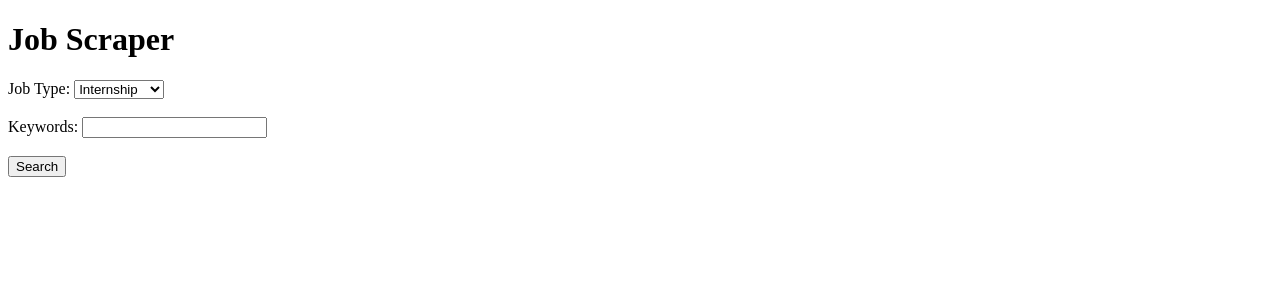
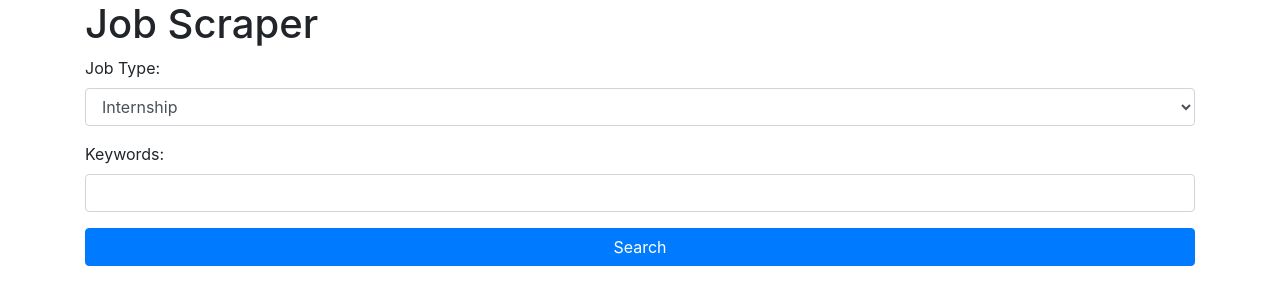
Before and after one commit to ShreyKrish/LinkedInWebScraper, a Flask app: page / in a window 1280 px wide. Shown: the top 305 px of the page. Run offline with Flask 3, Linux system fonts and the light colour scheme; some libraries are stand-ins or nearby versions.

Commit message:
new site layout

```diff
--- a/templates/index.html
+++ b/templates/index.html
@@ -2,19 +2,36 @@
 <html>
 <head>
     <title>Job Scraper</title>
+    <link href="https://stackpath.bootstrapcdn.com/bootstrap/4.5.2/css/bootstrap.min.css" rel="stylesheet">
+    <link href="{{ url_for('static', filename='css/styles.css') }}" rel="stylesheet">
 </head>
 <body>
+    <div class="container">
         <h1>Job Scraper</h1>
-    <form action="/search" method="post">
+        <form action="/search" method="post" onsubmit="showSpinner()">
+            <div class="form-group">
                 <label for="job_type">Job Type:</label>
-        <select id="job_type" name="job_type">
+                <select id="job_type" name="job_type" class="form-control">
                     <option value="internship">Internship</option>
                     <option value="entry-level">Entry-Level</option>
                     <option value="associate">Associate</option>
-        </select><br><br>
+                </select>
+            </div>
+            <div class="form-group">
                 <label for="keywords">Keywords:</label>
-        <input type="text" id="keywords" name="keywords"><br><br>
-        <input type="submit" value="Search">
+                <input type="text" id="keywords" name="keywords" class="form-control">
+            </div>
+            <button type="submit" class="btn btn-primary btn-block">Search</button>
         </form>
+        <div id="spinner" class="text-center mt-3" style="display:none;">
+            <div class="spinner-border" role="status">
+                <span class="sr-only">Loading...</span>
+            </div>
+        </div>
+    </div>
+    <script src="https://code.jquery.com/jquery-3.5.1.slim.min.js"></script>
+    <script src="https://cdn.jsdelivr.net/npm/@popperjs/core@2.5.4/dist/umd/popper.min.js"></script>
+    <script src="https://stackpath.bootstrapcdn.com/bootstrap/4.5.2/js/bootstrap.min.js"></script>
+    <script src="{{ url_for('static', filename='js/scripts.js') }}"></script>
 </body>
 </html>
--- a/templates/results.html
+++ b/templates/results.html
@@ -2,14 +2,18 @@
 <html>
 <head>
     <title>Job Scraper Results</title>
+    <link href="https://stackpath.bootstrapcdn.com/bootstrap/4.5.2/css/bootstrap.min.css" rel="stylesheet">
+    <link href="{{ url_for('static', filename='css/styles.css') }}" rel="stylesheet">
 </head>
 <body>
+    <div class="container">
         <h1>Job Scraper Results</h1>
         <ul>
             {% for title, link in results %}
                 <li><a href="{{ link }}" target="_blank">{{ title }}</a></li>
             {% endfor %}
         </ul>
-    <a href="/">Back to search</a>
+        <a href="/" class="btn btn-secondary btn-block">Back to search</a>
+    </div>
 </body>
 </html>
```
Lines whose indentation alone changed are shown as unchanged.
